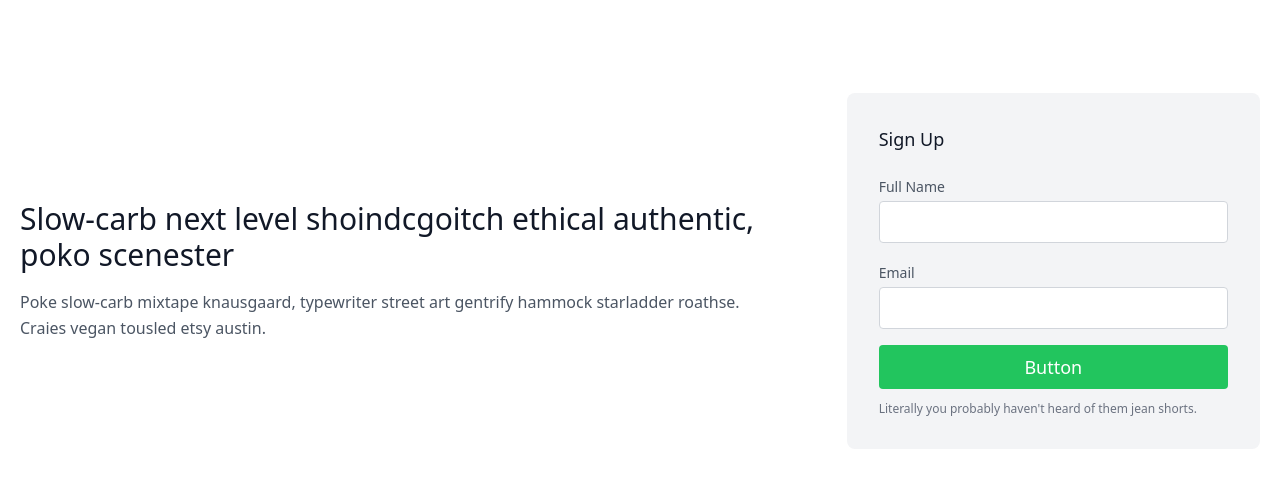
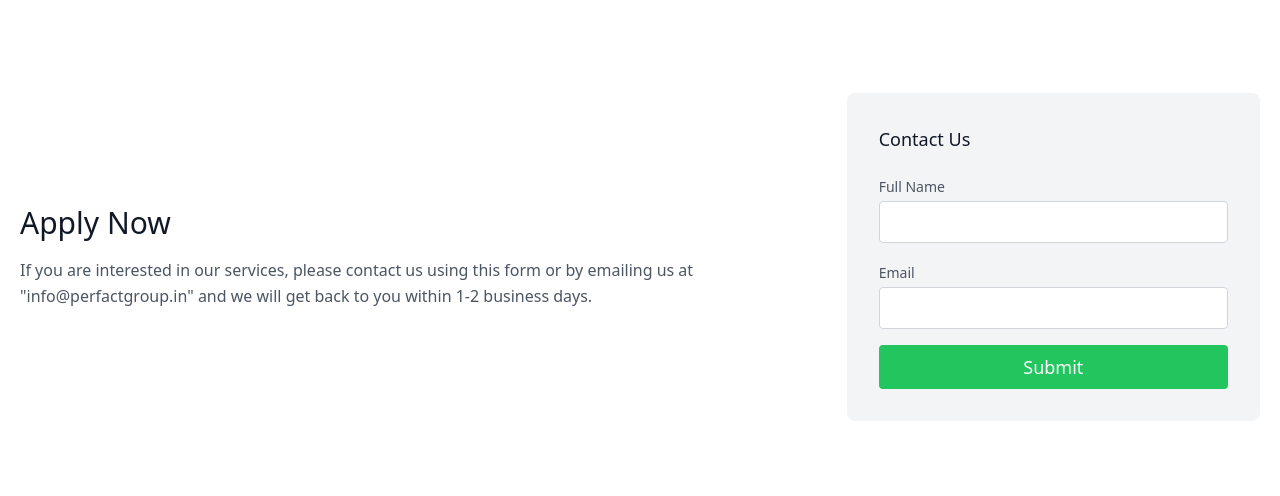
Before and after one commit to pmat101/pg-ext-final-draft, a website: page index.html in a window 1280 px wide. Shown: the part 4560-5056 px from the top of the page. Drawn offline with nearby package versions, Linux system fonts and the light colour scheme.

Commit message:
contact us

```diff
--- a/index.html
+++ b/index.html
@@ -1101,18 +1101,19 @@
       <div class="container px-5 py-24 mx-auto flex flex-wrap items-center">
         <div class="lg:w-3/5 md:w-1/2 md:pr-16 lg:pr-0 pr-0">
           <h1 class="title-font font-medium text-3xl text-gray-900">
-            Slow-carb next level shoindcgoitch ethical authentic, poko scenester
+            Apply Now
           </h1>
           <p class="leading-relaxed mt-4">
-            Poke slow-carb mixtape knausgaard, typewriter street art gentrify
-            hammock starladder roathse. Craies vegan tousled etsy austin.
+            If you are interested in our services, please contact us using this
+            form or by emailing us at "info@perfactgroup.in" and we will get
+            back to you within 1-2 business days.
           </p>
         </div>
         <div
           class="lg:w-2/6 md:w-1/2 bg-gray-100 rounded-lg p-8 flex flex-col md:ml-auto w-full mt-10 md:mt-0"
         >
           <h2 class="text-gray-900 text-lg font-medium title-font mb-5">
-            Sign Up
+            Contact Us
           </h2>
           <div class="relative mb-4">
             <label for="full-name" class="leading-7 text-sm text-gray-600"
@@ -1139,11 +1140,13 @@
           <button
             class="text-white bg-green-500 border-0 py-2 px-8 focus:outline-none hover:bg-green-600 rounded text-lg"
           >
-            Button
+            Submit
           </button>
+          <!--
           <p class="text-xs text-gray-500 mt-3">
             Literally you probably haven't heard of them jean shorts.
           </p>
+          -->
         </div>
       </div>
     </section>
```
